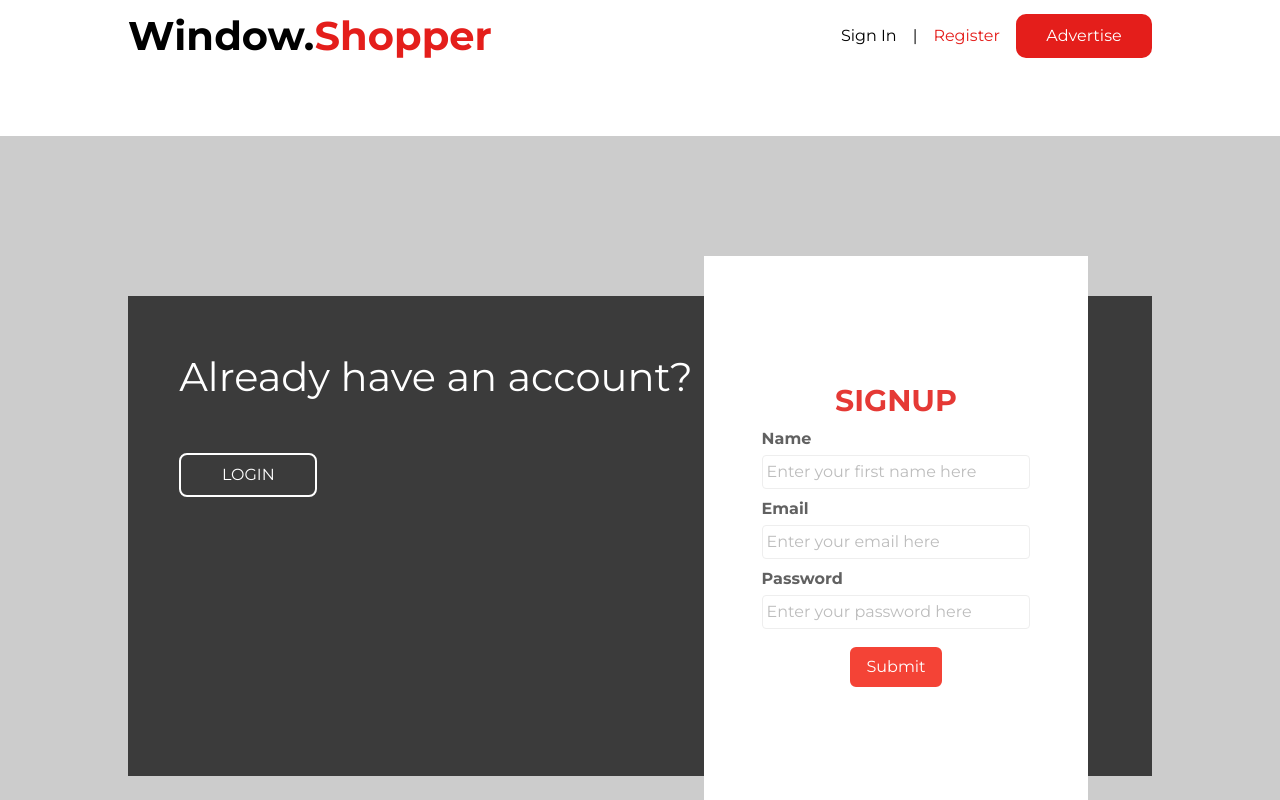
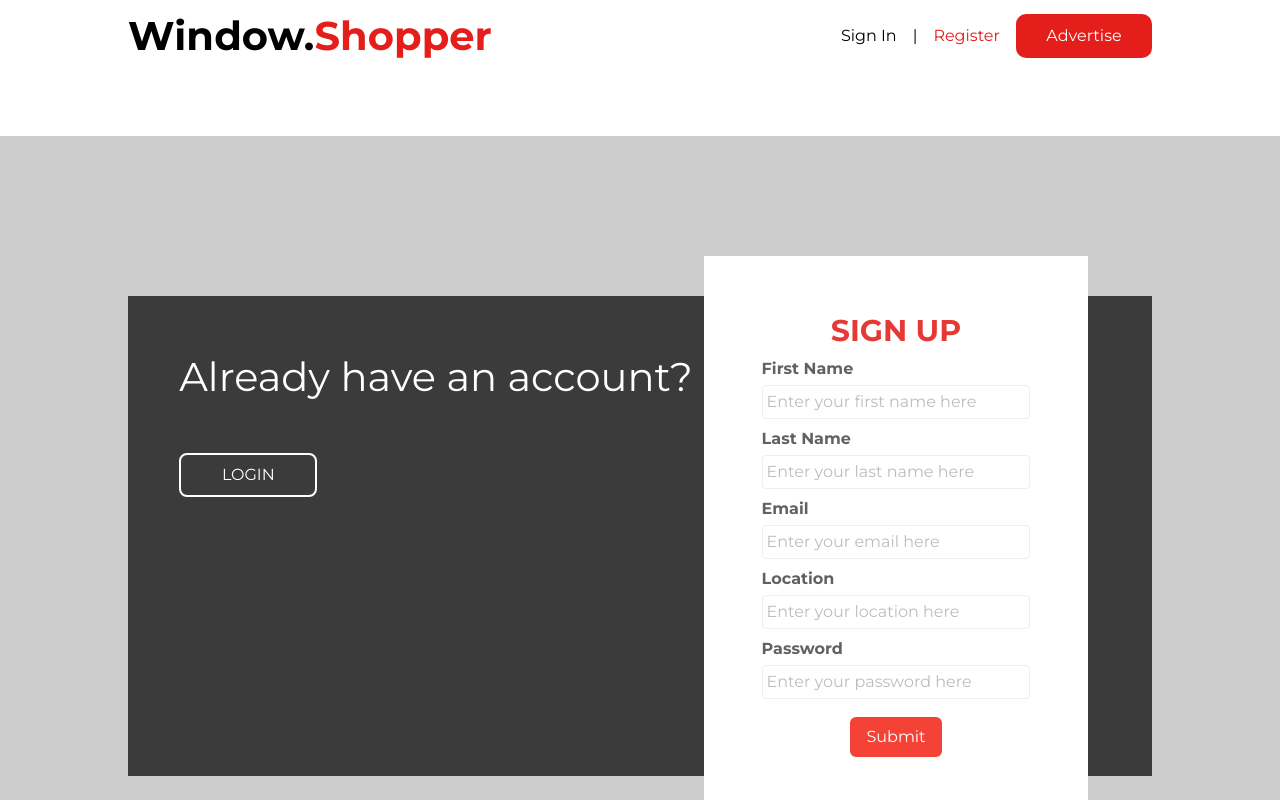
Before and after one commit to eliteDevz/advertisement-Front-end, a React (Vite) app: page /login-registration in a window 1280 px wide. Shown: the top 800 px of the page. Built offline with nearby package versions, Linux system fonts and the light colour scheme; no server answers.

Commit message:
worked on authentication

```diff
--- a/src/components/Login.jsx
+++ b/src/components/Login.jsx
@@ -1,19 +1,25 @@
 import { Link, useNavigate } from "react-router-dom";
 import Swal from "sweetalert2";
 import { apiLogin } from "../services/auth";
+import { useState } from "react";
 
 const Login = () => {
+  const [loading, setLoading] = useState(false);
   const navigate = useNavigate();
 
   const saveLogin = async (event) => {
     try {
+      setLoading(true);
       event.preventDefault();
       const formData = new FormData(event.target);
+      const email = formData.get("email");
+      const password = formData.get("password");
+      const response = await apiLogin({ email, password }); //payload goes here
+      console.log(response.data);
 
-      const response = await apiLogin({
-        email: formData.get("email"),
-        password: formData.get("password"),
-      });
+      if (response.status === 200) {
+        localStorage.setItem("token", response.data.accessToken);
+      }
 
       Swal.fire({
         icon: "success",
@@ -30,6 +36,8 @@ const Login = () => {
         title: "Login Failed",
         text: "Please check your email or password and try again.",
       });
+    } finally {
+      setLoading(false); //if you dont do this the loading will continue even if there is an error
     }
   };
 
@@ -45,7 +53,7 @@ const Login = () => {
           </h1>
         </div>
 
-        <Link to = "">
+        <Link to="">
           <button
             type="button"
             className="border-2 border-white w-[15%] bg-[#3B3B3B] text-white px-4 py-2 rounded-lg mt-[5%] hover:bg-red-600"
@@ -97,8 +105,10 @@ const Login = () => {
           <button
             type="submit"
             className="mt-6 border-2 border-white bg-red-500 text-white px-4 py-2 rounded-lg w-[30%] hover:bg-red-600"
+            //notice that you put the wriring on the button eg "Login" inside the conditional rendering below
           >
-            LOGIN
+
+            {loading ? "Loading..." : "Login"}
           </button>
         </form>
       </div>
--- a/src/components/Signup.jsx
+++ b/src/components/Signup.jsx
@@ -4,30 +4,36 @@ import { useState } from "react";
 import { apiSignup } from "../services/auth";
 
 const Signup = () => {
-
-  const [loading, setLoading] = useState(false)
+  const [loading, setLoading] = useState(false);
   const navigate = useNavigate();
 
   const saveSignup = async (event) => {
     event.preventDefault(); //prevents the page from reloading
     try {
-      setLoading(true)
+      setLoading(true);
       //prepare data to be sent to the backend
       const formData = new FormData(event.target); //takes data from the form
-      const name = formData.get("name")
-      const  email = formData.get("email")
-      const password = formData.get("password")
+      const firstName = formData.get("firstName");
+      const lastName = formData.get("lastName");
+      const email = formData.get("email");
+      const location = formData.get("location");
+      const password = formData.get("password");
 
       //check if password match if you are using 2 password feilds
       //if (password1 !== password2){
       //return
-     //   }
-    //
+      //   }
+      //
       //payload contains key : value pairs below
       //if key and value are same, pick one eg. name, if not then state both seperated with a colon(;) eg. name:name
-      const payload = { name, email, password};
+      const payload = { firstName, lastName, email, location, password };
       const response = await apiSignup(payload);
-      console.log(response.data)
+      // console.log(response.data);
+
+
+
+
+
 
       Swal.fire({
         icon: "success",
@@ -45,16 +51,13 @@ const Signup = () => {
         text: "Please check your details and try again.",
       });
     } finally {
-      setLoading(false) //if you dont do this the loading will continue even if there is an error
+      setLoading(false); //if you dont do this the loading will continue even if there is an error
     }
   };
 
   return (
     <div className="bg-[rgb(204,204,204)] flex justify-center items-center w-[100vw] h-[100vh] ">
-      <div
-        id="main"
-        className="w-[80vw] h-[60vh] p-[4%] absolute bg-[#3B3B3B]"
-      >
+      <div id="main" className="w-[80vw] h-[60vh] p-[4%] absolute bg-[#3B3B3B]">
         <div id="description" className="w-[60%]">
           <h1 className="text-white text-[2.5rem] text-left">
             Already have an account?
@@ -79,24 +82,41 @@ const Signup = () => {
           onSubmit={saveSignup}
           className="md:w-full sm:w-[60vw] flex flex-col items-center"
         >
-          <h1 className="text-red-600 font-bold text-3xl mb-2">SIGNUP</h1>
+          <h1 className="text-red-600 font-bold text-3xl mb-2">SIGN UP</h1>
+
           <div className="mb-2 w-[70%]">
             <label
               className="block text-gray-700 font-bold mb-1"
-              htmlFor="first-name"
+              htmlFor="firstName"
             >
-              Name
+              First Name
             </label>
             <input
               type="text"
-              id="name"
-              name="name"
+              id="firstName"
+              name="firstName"
               placeholder="Enter your first name here"
               className="w-full p-1 border rounded "
               required
             />
           </div>
 
+          <div className="mb-2 w-[70%]">
+            <label
+              className="block text-gray-700 font-bold mb-1"
+              htmlFor="lastName"
+            >
+              Last Name
+            </label>
+            <input
+              type="text"
+              id="lastName"
+              name="lastName"
+              placeholder="Enter your last name here"
+              className="w-full p-1 border rounded "
+              required
+            />
+          </div>
 
           <div className="mb-2 w-[70%]">
             <label
@@ -110,6 +130,22 @@ const Signup = () => {
               id="email"
               name="email"
               placeholder="Enter your email here"
+              className="w-full p-1 border rounded"
+              required
+            />
+          </div>
+          <div className="mb-2 w-[70%]">
+            <label
+              className="block text-gray-700 font-bold mb-1"
+              htmlFor="location"
+            >
+              Location
+            </label>
+            <input
+              type="location"
+              id="location"
+              name="location"
+              placeholder="Enter your location here"
               className="w-full p-1 border rounded"
               required
             />
@@ -137,7 +173,9 @@ const Signup = () => {
             className="border-2 border-white bg-red-500 text-white px-4 py-2 rounded-lg hover:bg-red-600"
           >
 
+
             {loading ? "Loading..." : "Submit"}
+
           </button>
         </form>
       </div>
--- a/src/services/auth.js
+++ b/src/services/auth.js
@@ -1,7 +1,7 @@
 import { apiClient } from "./config";
 
 export const apiSignup = async (payload) => {
-  return await apiClient.post("/users/register", payload);
+  return await apiClient.post("/vendors/register", payload);
 };
 
 export const apiLogin = async (payload) =>
--- a/src/services/config.js
+++ b/src/services/config.js
@@ -1,8 +1,19 @@
 import axios from "axios";
 
-const baseUrl = import.meta.env.VITE_BASE_URL
+const baseUrl = import.meta.env.VITE_BASE_URL;
+
+//bringing in your access Token to authenticate
+//access token from local storage
+const token = localStorage.getItem("token");
+//access authoration
+//put token in an "if"
+if (token) {
+
+    axios.defaults.headers.common["Authorization"] = `Bearer ${token}`
+    // token is taken from local storage
+    };
 
 export const apiClient = axios.create({
-baseURL: baseUrl
+    baseURL: baseUrl,
 
 });
```
